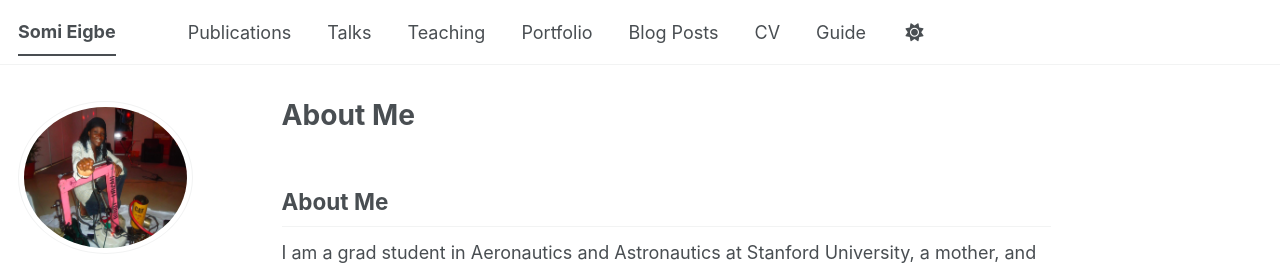
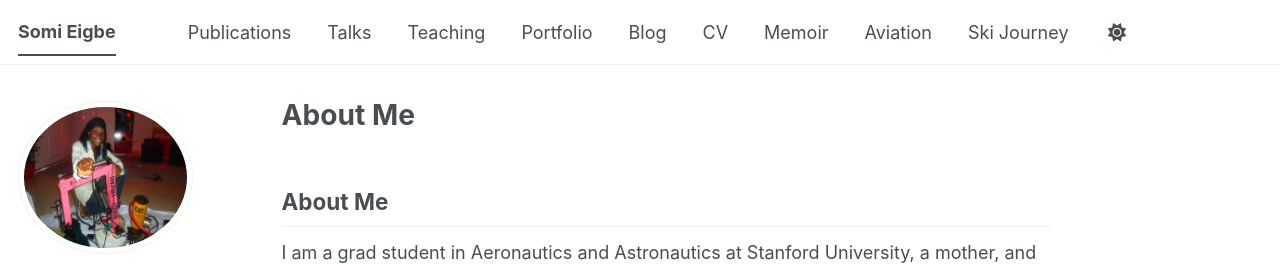
Before and after one commit to somisash/somisash.github.io, a Jekyll site: the page built from _pages/about.md, in a window 1280 px wide. Shown: the top 265 px of the page. Built offline with Jekyll 4.4.1, drawn with Linux system fonts in a browser that asks for light colours; a script bundle is joined from its source files by our own code; library files that are not in the unit come from our copies; our own code applies the rules of GitHub Pages for plain Markdown files.

Commit message:
Update navigation.yml
added memoir, ski journey, and aviation to my headings

```diff
--- a/_data/navigation.yml
+++ b/_data/navigation.yml
@@ -6,7 +6,6 @@
 #
 # NOTE that only one of the CV options should be selected, the first is for the
 #      Markdown formatted page while the second is generated using JSON.
-
 main:
   - title: "Publications"
     url: /publications/
@@ -20,14 +19,17 @@
   - title: "Portfolio"
     url: /portfolio/
 
-  - title: "Blog Posts"
+  - title: "Blog"
     url: /year-archive/
 
   - title: "CV"
     url: /cv/
 
-  # - title: "CV"
-  #   url: /cv-json/
+  - title: "Memoir"
+    url: /memoir/
 
-  - title: "Guide"
-    url: /markdown/
+  - title: "Aviation"
+    url: /aviation/
+
+  - title: "Ski Journey"
+    url: /ski-journey/
```
